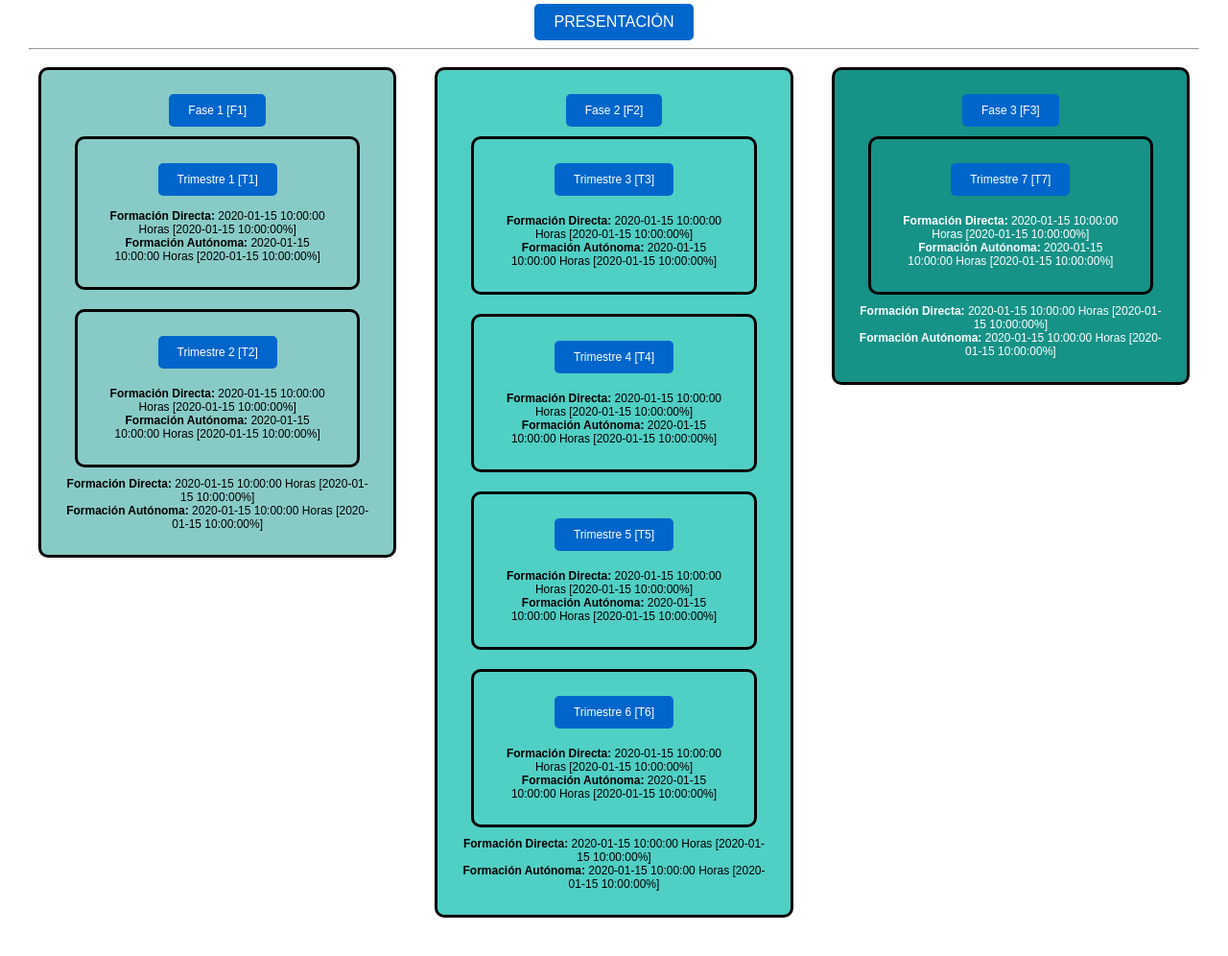
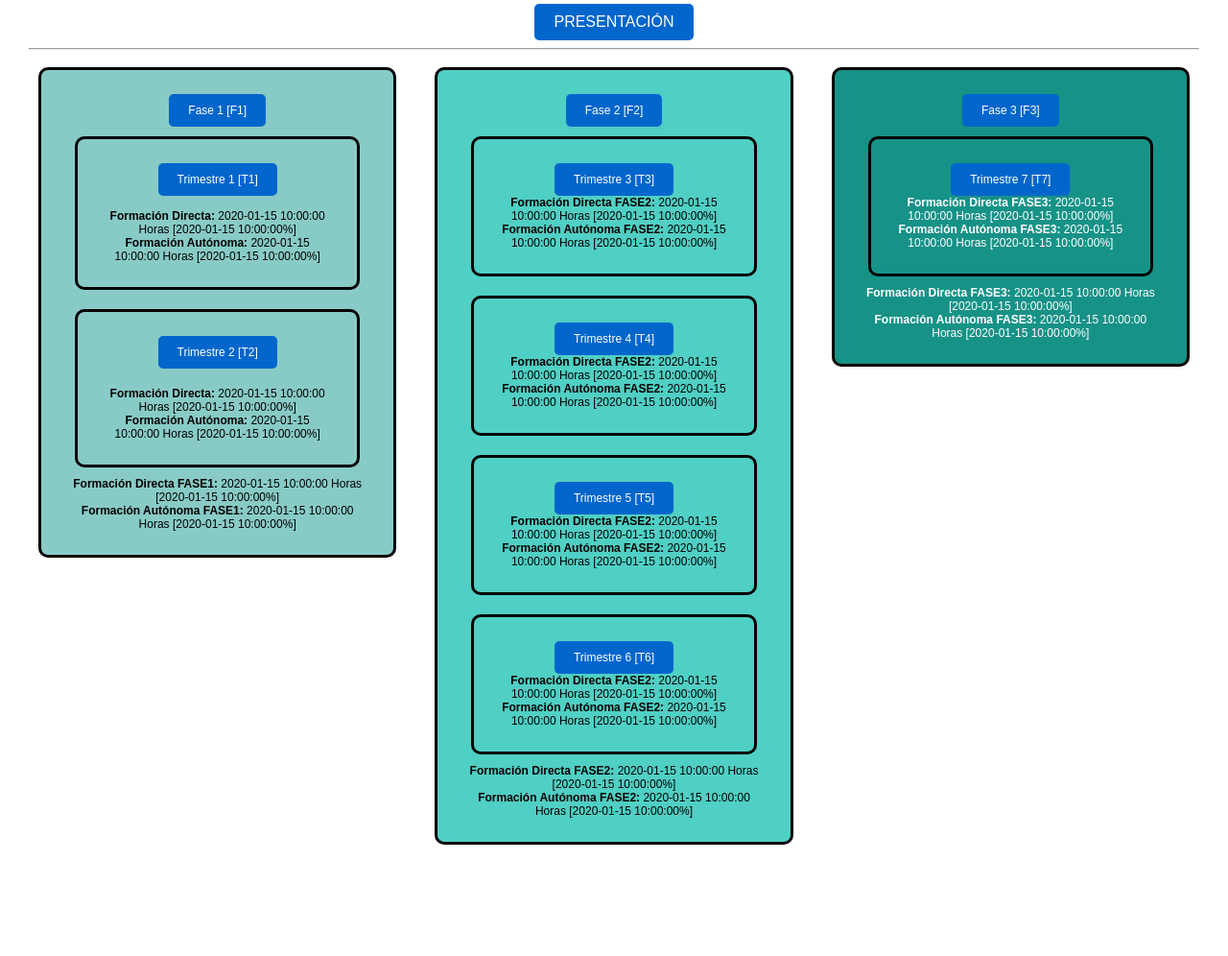
Before and after one commit to DiegoFOsorio860/Arquitectura, a Flask app: template templates/FASES.html in a window 1280 px wide. Shown: the part 286-1282 px from the top of the page at 96% size. After the commit the page ends 1166 px from the top, so only its background shows below. Run offline with Flask 3, Linux system fonts and the light colour scheme; the template is opened without the code that fills it: most values are stand-ins (such as "Sample title", 1, 10 or a date in 2020); parts of the project's set-up code (start-up, migrations or seed data) failed here and were passed over.

Commit message:
ajuste a codigo html en la ruta fases

```diff
--- a/templates/FASES.html
+++ b/templates/FASES.html
@@ -86,65 +86,68 @@
         <div class="phase-buttons_FASE1">
             <div class="phase-button_FASE1" id="fase1">
                 <a href="/FASE1" class="button">Fase 1 [F1]</a>
-            <div class="phase-button_FASE1" id="fase1">
+                <div class="phase-button_FASE1">
                     <a href="/T1_Trimestre" class="button">Trimestre 1 [T1]</a>
                     <span class="phase-button_T1_Agua"><br></span>
-                <span><b> Formación Directa:</b> {{ valor_TIME_T1_1 }} Horas [{{ valor_TIME_T1_2 }}%]</span>
+                    <span><b>Formación Directa:</b> {{ valor_TIME_T1_1 }} Horas [{{ valor_TIME_T1_2 }}%]</span>
                     <span><b>Formación Autónoma:</b> {{ valor_TIME_T1_3 }} Horas [{{ valor_TIME_T1_4 }}%]</span>
                 </div>
-            <div class="phase-button_FASE1" id="fase1">
+                <div class="phase-button_FASE1">
                     <a href="/Trimestre2" class="button">Trimestre 2 [T2]</a>
                     <span class="button-description"><br></span>
-                <span><b> Formación Directa:</b> {{ valor_TIME_T2_1 }} Horas [{{ valor_TIME_T2_2 }}%]</span>
+                    <span><b>Formación Directa:</b> {{ valor_TIME_T2_1 }} Horas [{{ valor_TIME_T2_2 }}%]</span>
                     <span><b>Formación Autónoma:</b> {{ valor_TIME_T2_3 }} Horas [{{ valor_TIME_T2_4 }}%]</span>
                 </div>
-            <span><b> Formación Directa:</b> {{ valor_TIME_F1_1 }} Horas [{{ valor_TIME_F1_2 }}%]</span>
-            <span><b>Formación Autónoma:</b> {{ valor_TIME_F1_3 }} Horas [{{ valor_TIME_F1_4 }}%]</span>
+                <span><b>Formación Directa FASE1:</b> {{ valor_TIME_F1_1 }} Horas [{{ valor_TIME_F1_2 }}%]</span>
+                <span><b>Formación Autónoma FASE1:</b> {{ valor_TIME_F1_3 }} Horas [{{ valor_TIME_F1_4 }}%]</span>
             </div>
         </div>
+
         <div class="phase-buttons_FASE2">
             <div class="phase-button_FASE2" id="fase2">
                 <a href="/FASE2" class="button">Fase 2 [F2]</a>
-            <div class="phase-button_FASE2" id="fase2">
+                <div class="phase-button_FASE2">
                     <a href="/Trimestre3" class="button">Trimestre 3 [T3]</a>
-                <span class="button-description"><br></span>
-                <span><b> Formación Directa:</b> {{ valor_TIME_T1_1 }} Horas [{{ valor_TIME_T1_2 }}%]</span>
-                <span><b>Formación Autónoma:</b> {{ valor_TIME_T1_3 }} Horas [{{ valor_TIME_T1_4 }}%]</span>
+                    <!-- Agrega contenido -->
+                    <span><b>Formación Directa FASE2:</b> {{ valor_TIME_F2_1 }} Horas [{{ valor_TIME_F2_2 }}%]</span>
+                    <span><b>Formación Autónoma FASE2:</b> {{ valor_TIME_F2_3 }} Horas [{{ valor_TIME_F2_4 }}%]</span>
                 </div>
-            <div class="phase-button_FASE2" id="fase2">
+                <div class="phase-button_FASE2">
                     <a href="/Trimestre4" class="button">Trimestre 4 [T4]</a>
-                <span class="button-description"><br></span>
-                <span><b> Formación Directa:</b> {{ valor_TIME_T1_1 }} Horas [{{ valor_TIME_T1_2 }}%]</span>
-                <span><b>Formación Autónoma:</b> {{ valor_TIME_T1_3 }} Horas [{{ valor_TIME_T1_4 }}%]</span>
+                    <!-- Agrega contenido -->
+                    <span><b>Formación Directa FASE2:</b> {{ valor_TIME_F2_1 }} Horas [{{ valor_TIME_F2_2 }}%]</span>
+                    <span><b>Formación Autónoma FASE2:</b> {{ valor_TIME_F2_3 }} Horas [{{ valor_TIME_F2_4 }}%]</span>
                 </div>
-            <div class="phase-button_FASE2" id="fase2">
+                <div class="phase-button_FASE2">
                     <a href="/Trimestre5" class="button">Trimestre 5 [T5]</a>
-                <span class="button-description"><br></span>
-                <span><b> Formación Directa:</b> {{ valor_TIME_T1_1 }} Horas [{{ valor_TIME_T1_2 }}%]</span>
-                <span><b>Formación Autónoma:</b> {{ valor_TIME_T1_3 }} Horas [{{ valor_TIME_T1_4 }}%]</span>
+                    <!-- Agrega contenido -->
+                    <span><b>Formación Directa FASE2:</b> {{ valor_TIME_F2_1 }} Horas [{{ valor_TIME_F2_2 }}%]</span>
+                    <span><b>Formación Autónoma FASE2:</b> {{ valor_TIME_F2_3 }} Horas [{{ valor_TIME_F2_4 }}%]</span>
                 </div>
-            <div class="phase-button_FASE2" id="fase2">
+                <div class="phase-button_FASE2">
                     <a href="/Trimestre6" class="button">Trimestre 6 [T6]</a>
-                <span class="button-description"><br></span>
-                <span><b> Formación Directa:</b> {{ valor_TIME_T1_1 }} Horas [{{ valor_TIME_T1_2 }}%]</span>
-                <span><b>Formación Autónoma:</b> {{ valor_TIME_T1_3 }} Horas [{{ valor_TIME_T1_4 }}%]</span>
+                    <!-- Agrega contenido -->
+                    <span><b>Formación Directa FASE2:</b> {{ valor_TIME_F2_1 }} Horas [{{ valor_TIME_F2_2 }}%]</span>
+                    <span><b>Formación Autónoma FASE2:</b> {{ valor_TIME_F2_3 }} Horas [{{ valor_TIME_F2_4 }}%]</span>
                 </div>
-        <span><b> Formación Directa:</b> {{ valor_TIME_F1_1 }} Horas [{{ valor_TIME_F1_2 }}%]</span>
-        <span><b>Formación Autónoma:</b> {{ valor_TIME_F1_3 }} Horas [{{ valor_TIME_F1_4 }}%]</span>
+                <span><b>Formación Directa FASE2:</b> {{ valor_TIME_F2_1 }} Horas [{{ valor_TIME_F2_2 }}%]</span>
+                <span><b>Formación Autónoma FASE2:</b> {{ valor_TIME_F2_3 }} Horas [{{ valor_TIME_F2_4 }}%]</span>
             </div>
         </div>
+
         <div class="phase-buttons_FASE3">
             <div class="phase-button_FASE3" id="fase3">
                 <a href="/FASE3" class="button">Fase 3 [F3]</a>
-            <div class="phase-button_FASE3" id="fase3">
+                <div class="phase-button_FASE3">
                     <a href="/Trimestre7" class="button">Trimestre 7 [T7]</a>
-                <span class="button-description"><br></span>
-                <span><b> Formación Directa:</b> {{ valor_TIME_T1_1 }} Horas [{{ valor_TIME_T1_2 }}%]</span>
-                <span><b>Formación Autónoma:</b> {{ valor_TIME_T1_3 }} Horas [{{ valor_TIME_T1_4 }}%]</span>
+                    <!-- Agrega contenido -->
+                    <span><b>Formación Directa FASE3:</b> {{ valor_TIME_F3_1 }} Horas [{{ valor_TIME_F3_2 }}%]</span>
+                    <span><b>Formación Autónoma FASE3:</b> {{ valor_TIME_F3_3 }} Horas [{{ valor_TIME_F3_4 }}%]</span>
                 </div>
-        <span><b> Formación Directa:</b> {{ valor_TIME_F1_1 }} Horas [{{ valor_TIME_F1_2 }}%]</span>
-        <span><b>Formación Autónoma:</b> {{ valor_TIME_F1_3 }} Horas [{{ valor_TIME_F1_4 }}%]</span>
+                <span><b>Formación Directa FASE3:</b> {{ valor_TIME_F3_1 }} Horas [{{ valor_TIME_F3_2 }}%]</span>
+                <span><b>Formación Autónoma FASE3:</b> {{ valor_TIME_F3_3 }} Horas [{{ valor_TIME_F3_4 }}%]</span>
             </div>
         </div>
     </div>
 </body>
+</html>
```
Lines whose indentation alone changed are shown as unchanged.
